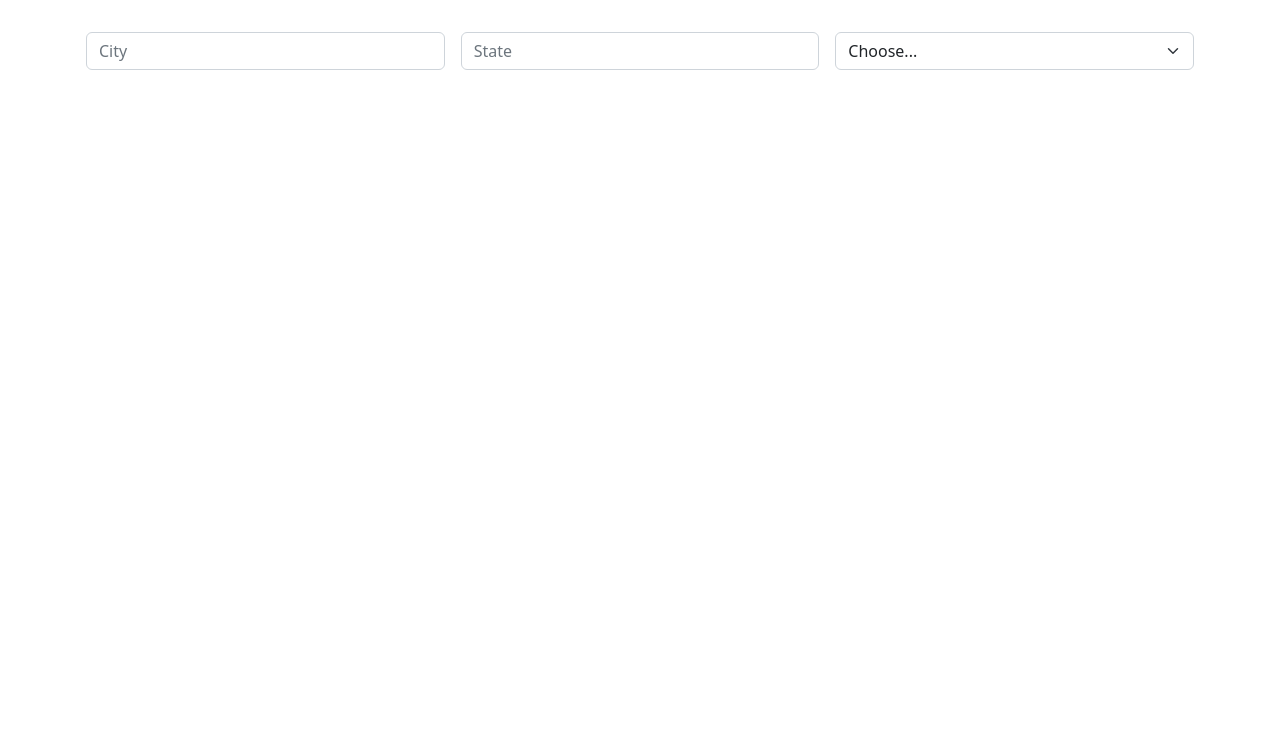
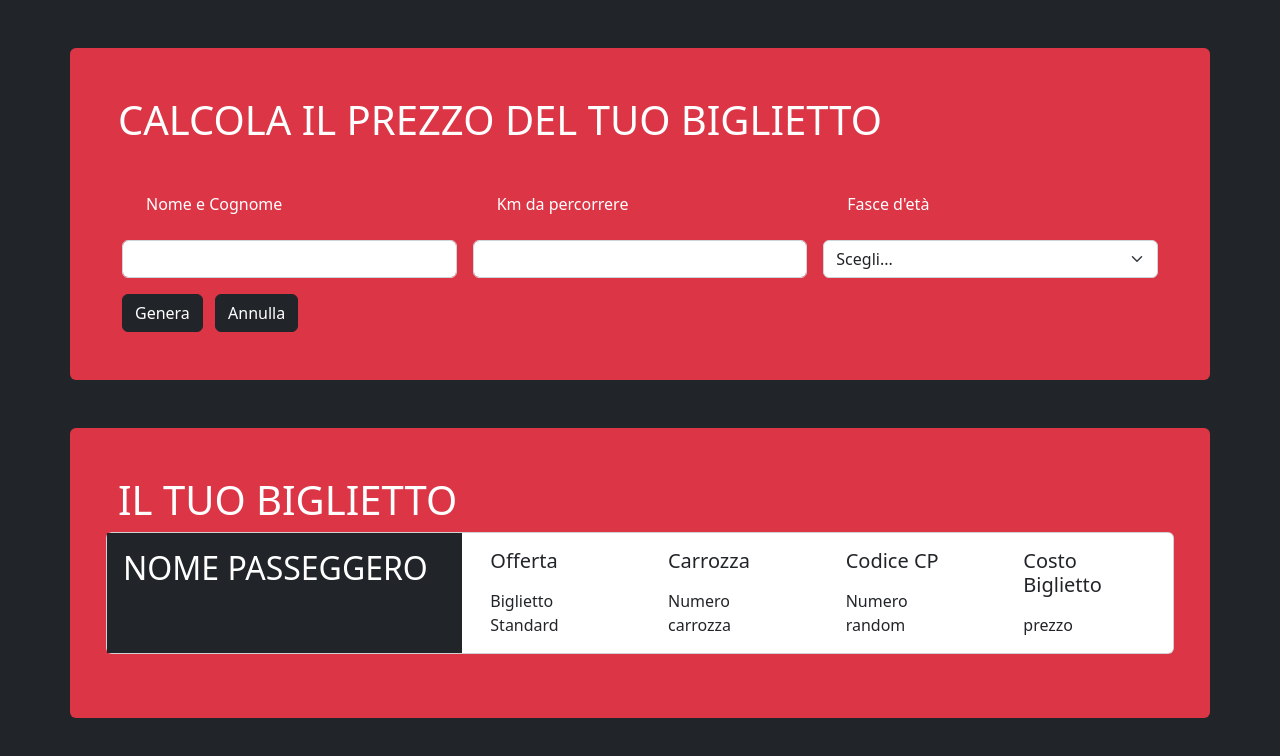
Before and after one commit to Peppe2496/js-biglietto-treno-form, a plain HTML site: page index.html in a window 1280 px wide. Drawn offline with nearby package versions, Linux system fonts and the light colour scheme.

Commit message:
finished

```diff
--- a/index.html
+++ b/index.html
@@ -15,7 +15,7 @@
   <link rel="stylesheet" href="./css/style.css">
 </head>
 
-<body>
+<body class="bg-dark">
 
   <!-- QUI POTETE INIZIARE IL VOSTRO ESERCIZIO! -->
 
@@ -26,23 +26,77 @@
 
   <main>
 
-    <div class="container">
+    <div class="container bg-danger p-5 mt-5 rounded">
+      <h1 class="text-white">CALCOLA IL PREZZO DEL TUO BIGLIETTO</h1>
       <div class="row justify-content-center">
-        <div class="row g-3">
-          <div class="col-sm-4">
-            <input type="text" class="form-control" placeholder="City" aria-label="City">
+        <form class="row gy-2 gx-3 align-items-center" data-bitwarden-watching="1" onsubmit="FormCompleted(event)">
+          <div class="col-4">
+            <label class="text-white m-4" for="nameSurname">Nome e Cognome</label>
+            <input type="text" class="form-control" id="nameSurname">
           </div>
-          <div class="col-sm-4">
-            <input type="text" class="form-control" placeholder="State" aria-label="State">
+          <div class="col-4">
+            <label class="text-white m-4" for="kilometersToDo">Km da percorrere</label>
+            <div class="input-group">
+              <input type="text" class="form-control" id="kilometersToDo">
+            </div>
           </div>
-          <div class="col-sm-4">
-          <label class="visually-hidden" for="autoSizingSelect">Preference</label>
-          <select class="form-select" id="autoSizingSelect">
-            <option selected>Choose...</option>
-            <option value="1">One</option>
-            <option value="2">Two</option>
-            <option value="3">Three</option>
-          </select>
+          <div class="col-4">
+            <label class="text-white m-4" for="age">Fasce d'età</label>
+            <select class="form-select" id="age">
+              <option selected="">Scegli...</option>
+              <option value="1">Maggiorenne</option>
+              <option value="2">Minorenne</option>
+              <option value="3">Over 65</option>
+            </select>
+          </div>
+
+          <div class="col-auto">
+            <button type="submit" class="btn btn-dark mt-2 me-md-2">Genera</button>
+            <button type="reset" class="btn btn-dark mt-2">Annulla</button>
+          </div>
+        </form>
+      </div>
+    </div>
+
+    <div class="container rounded bg-danger mt-5 p-5">
+      <h1 class="text-white">IL TUO BIGLIETTO</h1>
+      <div class="row rounded">
+        <div class="card mb-3">
+          <div class="row">
+            <div class="col-md-4 p-3 bg-dark">
+              <h2 class="text-white">NOME PASSEGGERO</h2>
+              <p class="text-white" id="ticket-name"></p>
+            </div>
+            <div class="col-2">
+              <div class="card-body">
+                <h5 class="card-title">Offerta</h5>
+                <p class="card-text"></p>
+                <p class="card-text">Biglietto Standard</p>
+              </div>
+            </div>
+            <div class="col-2">
+              <div class="card-body">
+                <h5 class="card-title">Carrozza</h5>
+                <p class="card-text"></p>
+                <p class="card-text" id="carriege-number"></small>Numero carrozza</p>
+              </div>
+            </div>
+            <div class="col-2">
+              <div class="card-body">
+                <h5 class="card-title">Codice CP</h5>
+                <p class="card-text"></p>
+                <p class="card-text" id="Cp-number"></small>Numero random </p>
+              </div>
+            </div>
+            <div class="col-2">
+              <div class="card-body">
+                <h5 class="card-title">Costo Biglietto</h5>
+                <p class="card-text"></p>
+                <p class="card-text" id="finalPrice"></small>prezzo</p>
+              </div>
+            </div>
+
+          </div>
         </div>
       </div>
     </div>
--- a/js/main.js
+++ b/js/main.js
@@ -1 +1,42 @@
 // Questo è il file che contiene tutto il codice JS della pagina web
+function FormCompleted(event){
+    event.preventDefault();
+
+    let nameSurname = document.getElementById("nameSurname").value;
+    let kilometersToDo = document.getElementById("kilometersToDo").value;
+    let age = document.getElementById("age").value;
+    let carriegeNumber = Math.floor(Math.random() * 11) + 1;
+    let cpNumber = Math.floor(Math.random() * 10001) + 1;
+
+    if (isNaN(kilometersToDo)){
+        alert("Deh peffozza");
+    }
+
+    kilometersToDo = parseInt(kilometersToDo);
+
+
+    let baseTicketPrice = kilometersToDo * 0.21;
+
+    if(age === "2") {
+        baseTicketPrice = baseTicketPrice-((baseTicketPrice*20)/100);
+
+
+    } else if (age === "3"){
+        baseTicketPrice = baseTicketPrice-((baseTicketPrice*40)/100);
+
+
+    }
+
+    let finalPrice = baseTicketPrice.toFixed(2);
+
+
+
+
+    document.getElementById("ticket-name").innerHTML = nameSurname;
+    document.getElementById("carriege-number").innerHTML = carriegeNumber;
+    document.getElementById("Cp-number").innerHTML = cpNumber;
+    document.getElementById("finalPrice").innerHTML = finalPrice + "€";
+
+
+
+}
```
